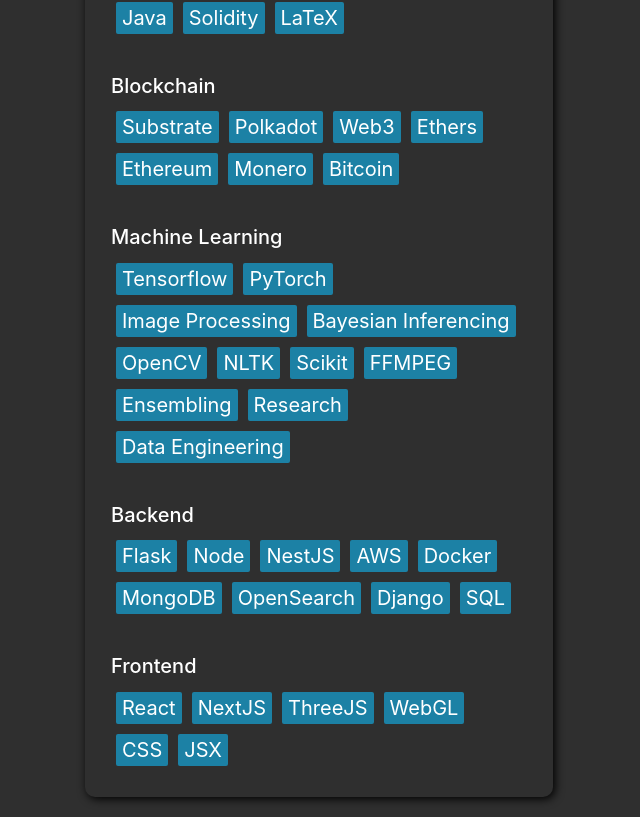
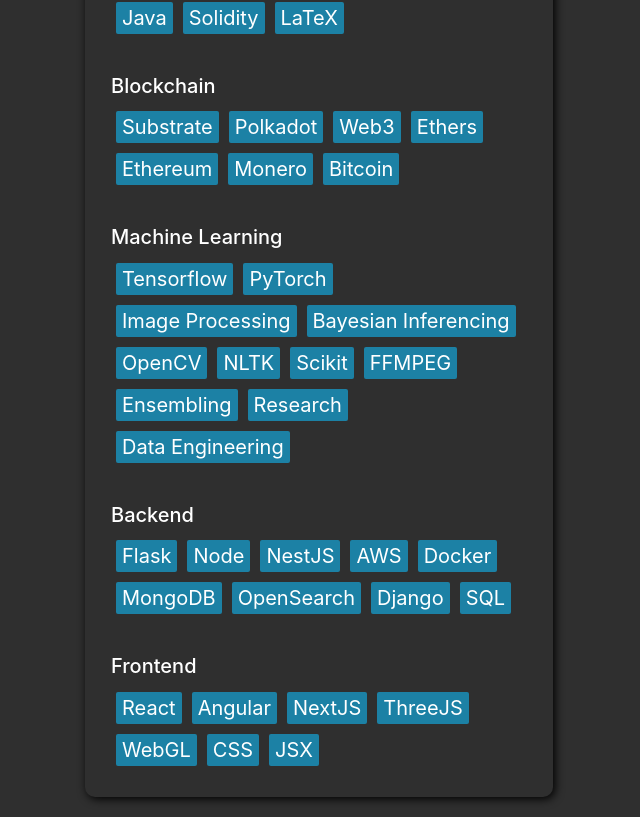
Before and after one commit to sahil3Vedi/personal-website, a Next.js app: page / in a window 1280 px wide. Shown: the part 819-1636 px from the top of the page, without its empty margins (75-715 px from the left). Built offline with nearby package versions, Linux system fonts and the light colour scheme.

Commit message:
added Angular

```diff
--- a/pages/index.tsx
+++ b/pages/index.tsx
@@ -38,7 +38,7 @@
     },
     {
         name: 'Frontend',
-        skills: ['React','NextJS','ThreeJS','WebGL','CSS','JSX']
+        skills: ['React','Angular','NextJS','ThreeJS','WebGL','CSS','JSX']
     }
 ]
 
```
